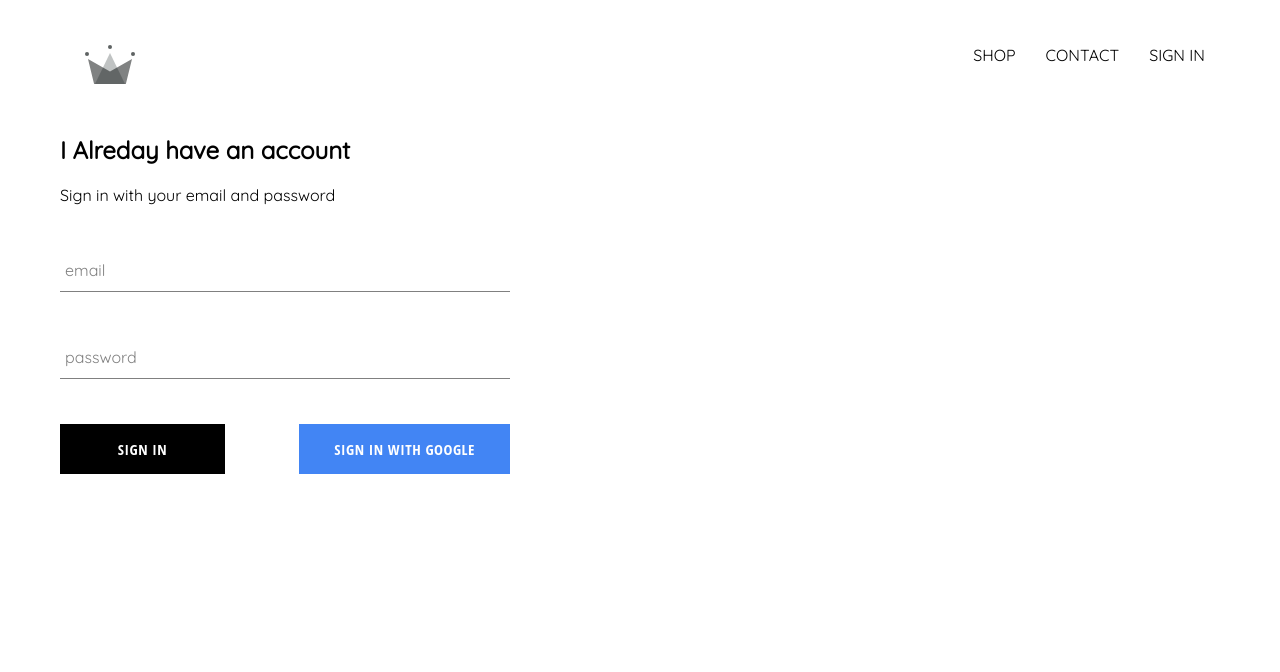
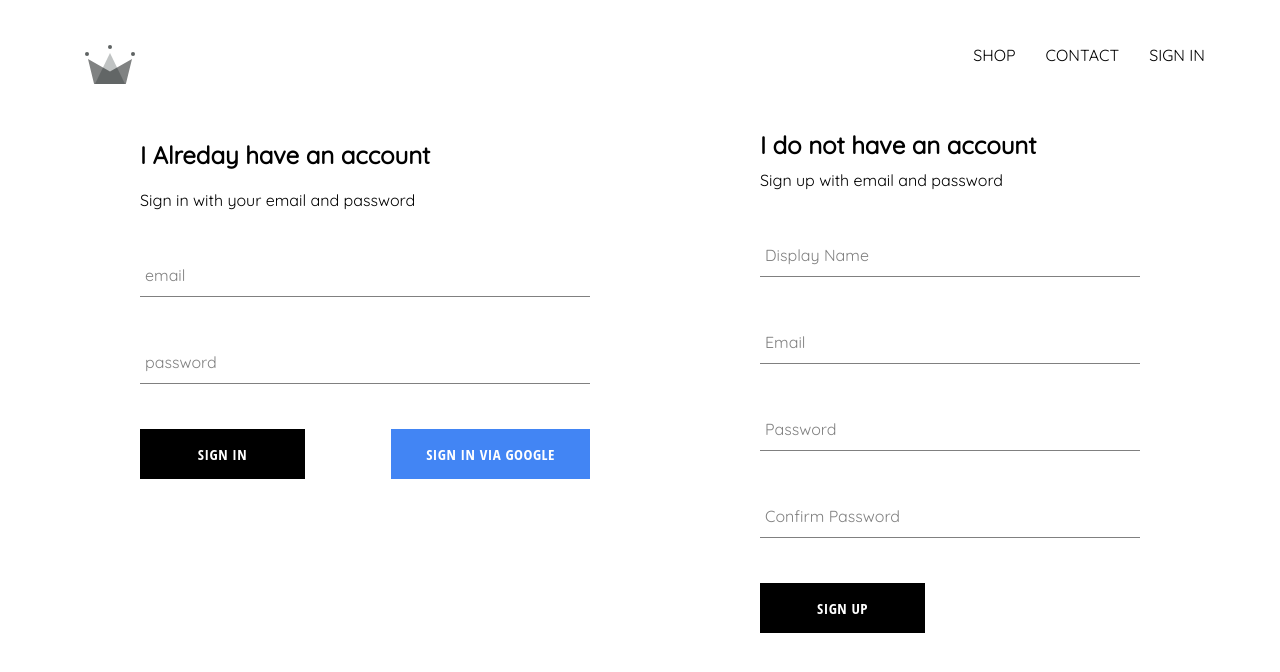
Before and after one commit to rajp6265/clothing-ecomm, a React (Create React App) app: page /signin in a window 1280 px wide. Shown: the top 672 px of the page. Built offline with nearby package versions, Linux system fonts and the light colour scheme; no server answers.

Commit message:
signup with email-password

```diff
--- a/src/App.js
+++ b/src/App.js
@@ -4,8 +4,9 @@
 import ShopPage from "./pages/shop/shop.component";
 import Header from "./components/header/header.component";
 import SignInAndSignUpPage from "./pages/sign-in-and-sign-up/sign-in-and-sign-up.component";
-import { auth } from "./firebase/firebase.utils";
+import { auth, createUserProfileDoc } from "./firebase/firebase.utils";
 import React from "react";
+
 class App extends React.Component {
   constructor() {
     super();
@@ -17,9 +18,24 @@
   unsubscribeFromAuth = null;
 
   componentDidMount() {
-    this.unsubscribeFromAuth = auth.onAuthStateChanged((user) => {
-      this.setState({ currentUser: user });
-      console.log(user);
+    this.unsubscribeFromAuth = auth.onAuthStateChanged(async (userAuth) => {
+      this.setState({ currentUser: userAuth });
+      //createUserProfileDoc(user);
+      if (userAuth) {
+        const userRef = await createUserProfileDoc(userAuth);
+        userRef.onSnapshot((snapShot) => {
+          this.setState({
+            currentUser: {
+              id: snapShot.id,
+              ...snapShot.data(),
+            },
+          });
+          console.log(this.state);
+        });
+      } else {
+        this.setState({ currentUser: userAuth });
+      }
+      //console.log(user);
     });
   }
 
--- a/src/components/sign-in/sign-in.component.jsx
+++ b/src/components/sign-in/sign-in.component.jsx
@@ -50,7 +50,7 @@
             <CustomButton type="submit"> Sign In</CustomButton>
             <CustomButton onClick={singInWithGoogle} isGoogleSignIn>
               {" "}
-              Sign In With Google
+              Sign In via Google
             </CustomButton>
           </div>
         </form>
--- /dev/null
+++ b/src/components/sign-up/sign-up.component.jsx
@@ -0,0 +1,91 @@
+import React from "react";
+import "./sign-up.styles.scss";
+
+import FormInput from "../form-input/form-input.component";
+import CustomButton from "../custom-button/custom-button.component";
+
+import { auth, createUserProfileDoc } from "../../firebase/firebase.utils";
+
+class SignUp extends React.Component {
+  constructor() {
+    super();
+    this.state = {
+      displayName: "",
+      email: "",
+      password: "",
+      confirmPassword: "",
+    };
+  }
+  handleSubmit = async (event) => {
+    event.preventDefault();
+    const { displayName, email, password, confirmPassword } = this.state;
+    if (password !== confirmPassword) {
+      alert("Password don't match");
+      return;
+    }
+    try {
+      const { user } = await auth.createUserWithEmailAndPassword(
+        email,
+        password
+      );
+      await createUserProfileDoc(user, { displayName });
+
+      this.setState({
+        displayName: "",
+        email: "",
+        password: "",
+        confirmPassword: "",
+      });
+    } catch (error) {
+      console.error(error);
+    }
+  };
+
+  handleChange = (event) => {
+    const { name, value } = event.target;
+
+    this.setState({ [name]: value });
+  };
+
+  render() {
+    const { displayName, email, password, confirmPassword } = this.state;
+    return (
+      <div className="sign-up">
+        <h2 className="title"> I do not have an account</h2>
+        <span>Sign up with email and password</span>
+        <form className="sign-up-form" onSubmit={this.handleSubmit}>
+          <FormInput
+            type="text"
+            name="displayName"
+            value={displayName}
+            onChange={this.handleChange}
+            label="Display Name"
+          ></FormInput>
+          <FormInput
+            type="email"
+            name="email"
+            value={email}
+            onChange={this.handleChange}
+            label="Email"
+          ></FormInput>
+          <FormInput
+            type="password"
+            name="password"
+            value={password}
+            onChange={this.handleChange}
+            label="Password"
+          ></FormInput>
+          <FormInput
+            type="password"
+            name="confirmPassword"
+            value={confirmPassword}
+            onChange={this.handleChange}
+            label="Confirm Password"
+          ></FormInput>
+          <CustomButton type="submit"> SIGN UP</CustomButton>
+        </form>
+      </div>
+    );
+  }
+}
+export default SignUp;
--- /dev/null
+++ b/src/components/sign-up/sign-up.styles.scss
@@ -0,0 +1,9 @@
+.sign-up {
+  display: flex;
+  flex-direction: column;
+  width: 380px;
+
+  .title {
+    margin: 10px 0;
+  }
+}
--- a/src/firebase/firebase.utils.js
+++ b/src/firebase/firebase.utils.js
@@ -12,6 +12,27 @@
   measurementId: "G-1TKDHPQWWG",
 };
 
+export const createUserProfileDoc = async (userAuth, additionalData) => {
+  if (!userAuth) return;
+  const userRef = firestore.doc(`users/${userAuth.uid}`);
+  const snapShot = await userRef.get();
+  if (!snapShot.exists) {
+    const { displayName, email } = userAuth;
+    const createdAt = new Date();
+    try {
+      await userRef.set({
+        displayName,
+        email,
+        createdAt,
+        ...additionalData,
+      });
+    } catch (error) {
+      console.log("error creating user", error.message);
+    }
+  }
+  return userRef;
+};
+
 firebase.initializeApp(firebaseConfig);
 
 export const auth = firebase.auth();
--- a/src/pages/sign-in-and-sign-up/sign-in-and-sign-up.component.jsx
+++ b/src/pages/sign-in-and-sign-up/sign-in-and-sign-up.component.jsx
@@ -1,10 +1,11 @@
 import React from "react";
 import "./sign-in-and-sign-up.styles.scss";
 import SingIn from "../../components/sign-in/sign-in.component";
-
+import SignUp from "../../components/sign-up/sign-up.component";
 const SignInAndSignUpPage = () => (
   <div className="sign-in-and-sign-up">
     <SingIn />
+    <SignUp />
   </div>
 );
 
--- a/src/pages/sign-in-and-sign-up/sign-in-and-sign-up.styles.scss
+++ b/src/pages/sign-in-and-sign-up/sign-in-and-sign-up.styles.scss
@@ -0,0 +1,6 @@
+.sign-in-and-sign-up {
+  width: 1000px;
+  display: flex;
+  justify-content: space-between;
+  margin: 30px auto;
+}
```
